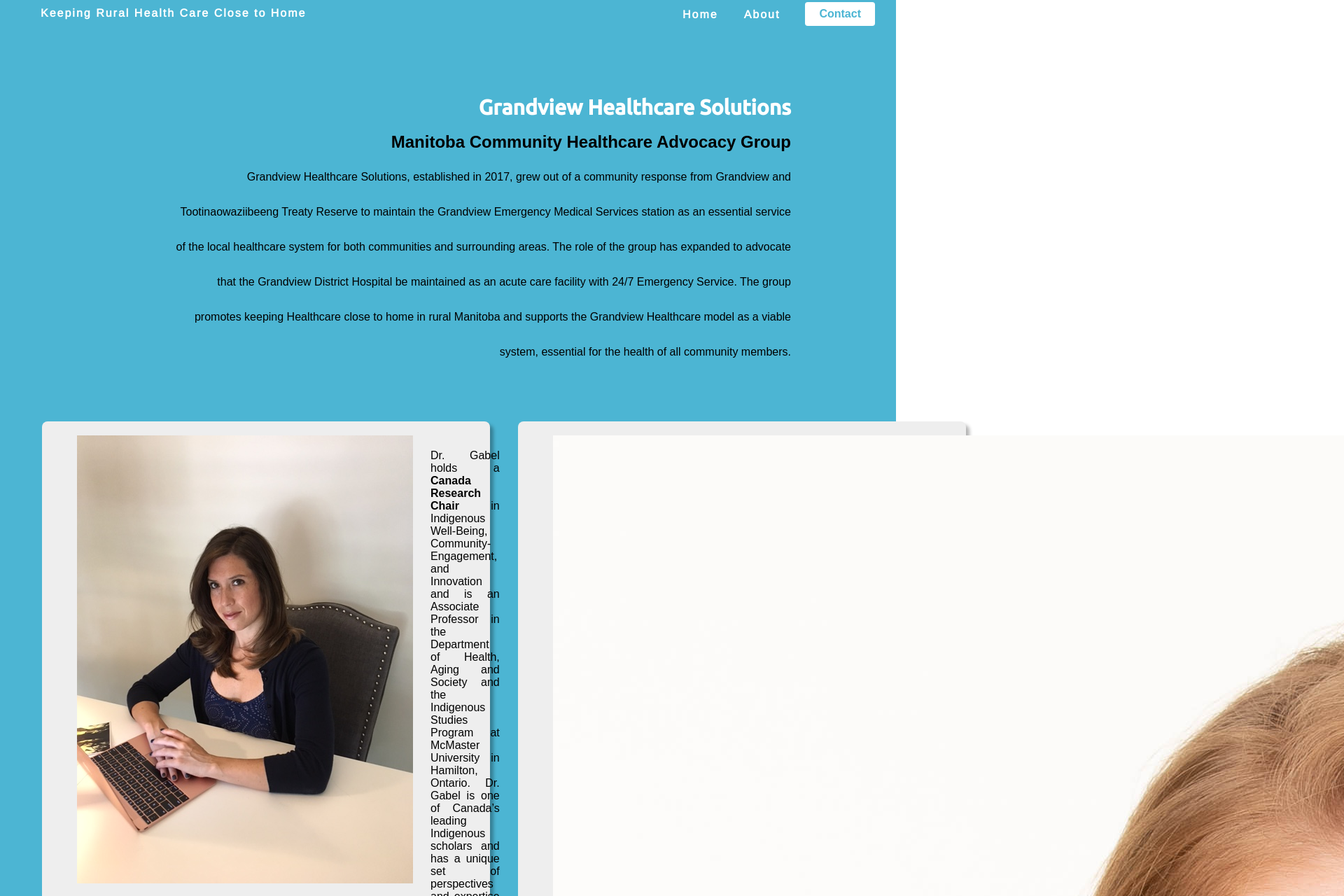
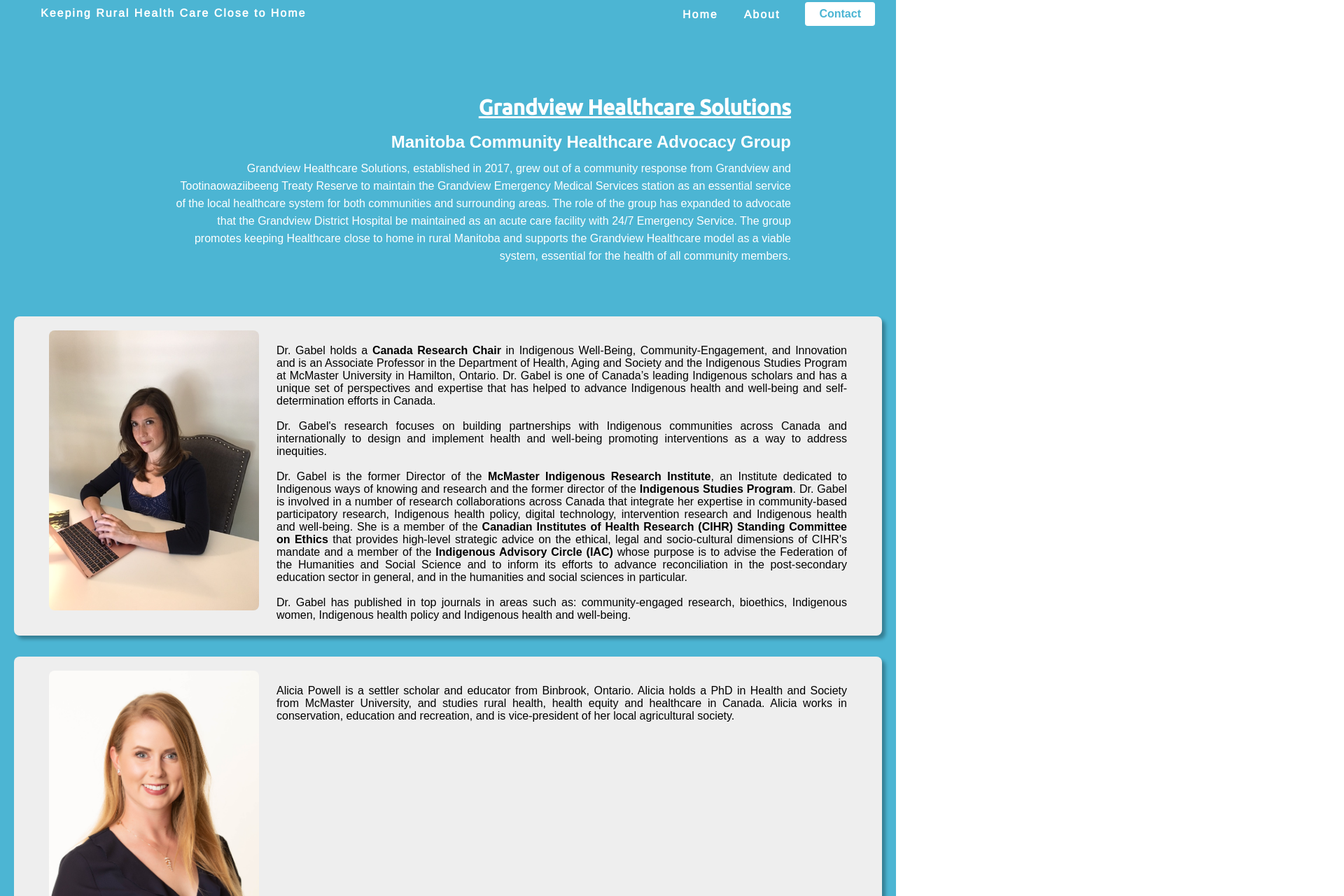
Before and after one commit to michaelakleer/rural-health-care-simplified, a React (Create React App) app: page /about in a window 1280 px wide. Shown: the part 20-1300 px from the top of the page at 70% size, 1920 px wide, since content can reach past the window. Built offline with nearby package versions, Linux system fonts and the light colour scheme.

Commit message:
Updated styling

```diff
--- a/src/components/About/About.css
+++ b/src/components/About/About.css
@@ -9,32 +9,42 @@
   .About .aboutOne {
     padding: 9.25rem 150px 4rem 250px;
     text-align: right;
+
+    color: #fff;
+  }
+
+  .About .aboutTwo {
+    padding-bottom: 100px;
+  }
+
+  .aboutOne h1 {
+    color: #fff;
+    font-family: "Ubuntu", sans-serif;
+    font-size: 30px;
+    text-decoration: underline;
+  }
+
+  .aboutOne h1,
+  .aboutOne h2 {
     line-height: 50px;
   }
 
-  .About .aboutTwo {
-    display: flex;
-  }
-
-  .About h1 {
-    color: #fff;
-    font-family: "Ubuntu", sans-serif;
-    font-size: 30px;
+  .aboutOne p {
+    line-height: 25px;
   }
 
   .About .containerOne {
     display: flex;
-    margin: 10px 20px 10px 60px;
+    margin: 10px 20px 20px 20px;
   }
 
   .About .containerTwo {
     display: flex;
-    margin: 10px 60px 10px 20px;
+    margin: 30px 20px 10px 20px;
   }
 
   .About .containerOne,
   .About .containerTwo {
-    width: 50%;
     padding: 20px 50px;
     border-radius: 8px;
     background: #eeeeee;
@@ -56,6 +66,18 @@
     text-align: justify;
     margin-left: 20px;
     padding-top: 20px;
+  }
+
+  .About .chelseaPhoto {
+    width: 300px;
+    height: auto;
+    border-radius: 8px;
+  }
+
+  .About .aliciaPhoto {
+    width: 300px;
+    height: auto;
+    border-radius: 8px;
   }
 }
 
```
